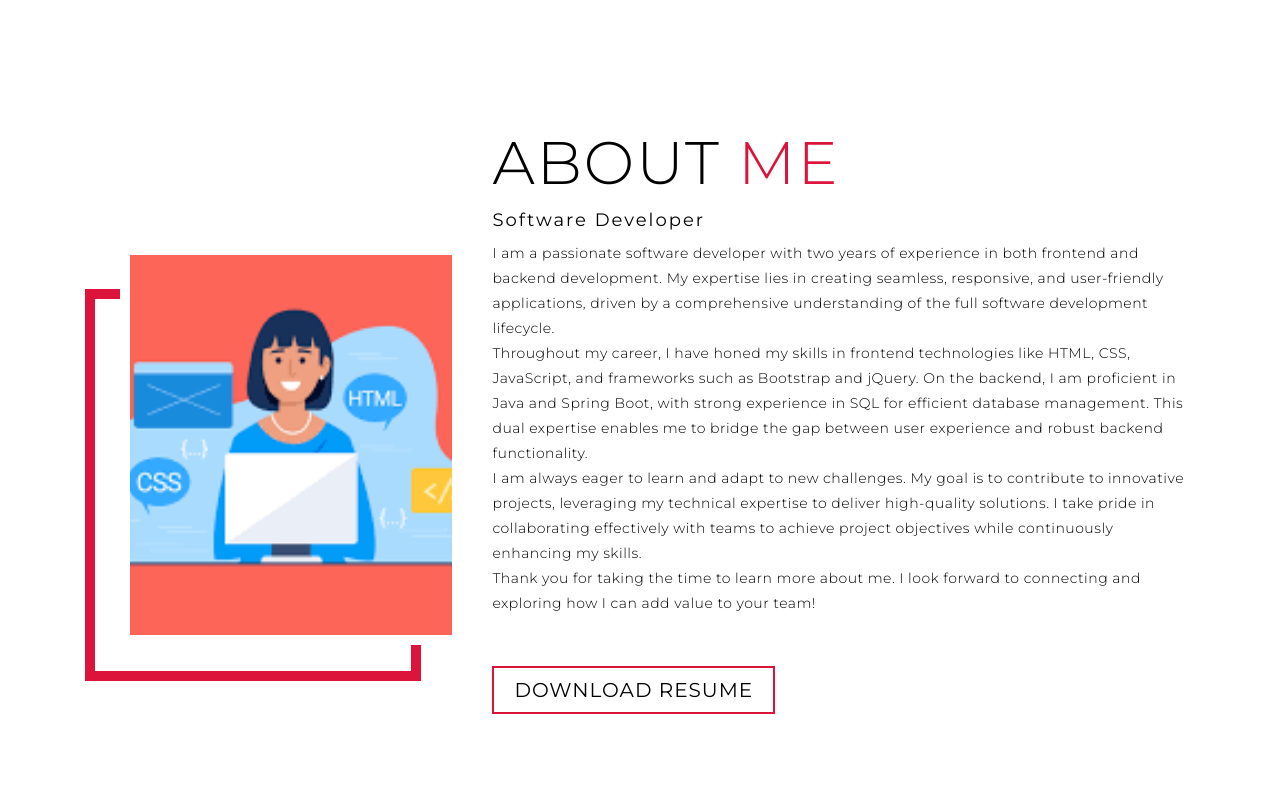
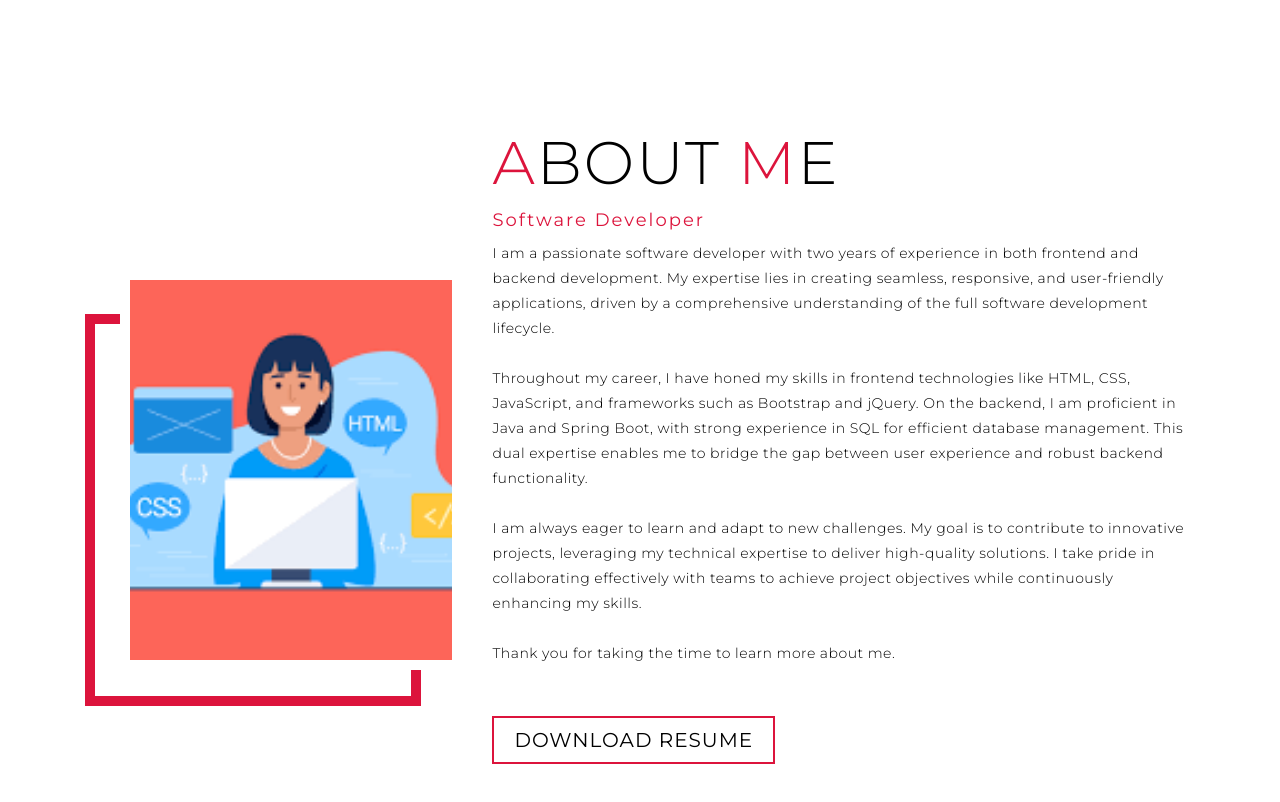
Before and after one commit to SDeepaGithub/SDeepa_Portfolio, a plain HTML site: page index.html in a window 1280 px wide. Shown: the part 3760-4562 px from the top of the page. Drawn offline with Linux system fonts and the light colour scheme.

Commit message:
Portfolio changes updated

```diff
--- a/index.html
+++ b/index.html
@@ -177,24 +177,23 @@
         </div>
       </div>
       <div class="col-right">
-        <h1 class="section-title">About <span>me</span></h1>
-        <h2>Software Developer</h2>
+        <h1 class="section-title"><span>A</span>bout <span>m</span>e</h1>
+        <h2 style="color: crimson;">Software Developer</h2>
         <p>
           I am a passionate software developer with two years of experience in both frontend and backend development. My
           expertise lies in creating seamless, responsive, and user-friendly applications, driven by a comprehensive
-          understanding of the full software development lifecycle.<br>
+          understanding of the full software development lifecycle.<br><br>
 
           Throughout my career, I have honed my skills in frontend technologies like HTML, CSS, JavaScript, and
           frameworks such as Bootstrap and jQuery. On the backend, I am proficient in Java and Spring Boot, with strong
           experience in SQL for efficient database management. This dual expertise enables me to bridge the gap between
-          user experience and robust backend functionality.<br>
+          user experience and robust backend functionality.<br><br>
 
           I am always eager to learn and adapt to new challenges. My goal is to contribute to innovative projects,
           leveraging my technical expertise to deliver high-quality solutions. I take pride in collaborating effectively
-          with teams to achieve project objectives while continuously enhancing my skills.<br>
+          with teams to achieve project objectives while continuously enhancing my skills.<br><br>
 
-          Thank you for taking the time to learn more about me. I look forward to connecting and exploring how I can add
-          value to your team!
+          Thank you for taking the time to learn more about me.
         </p>
         <a href="https://drive.google.com/file/d/1KzyX98DqqEWdEHjgpMYU-eTlvpbO8FG6/view?usp=sharing"
           class="cta" target="_blank">Download Resume</a>
```
